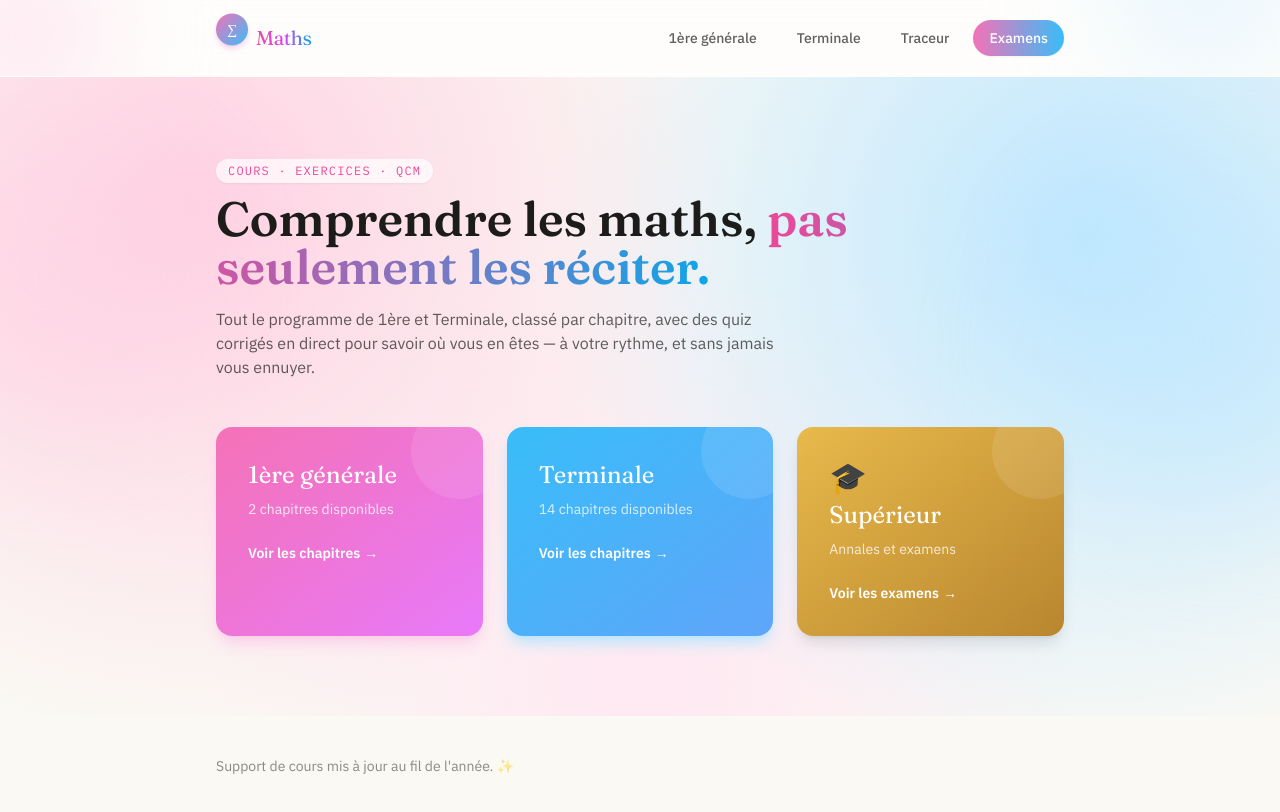
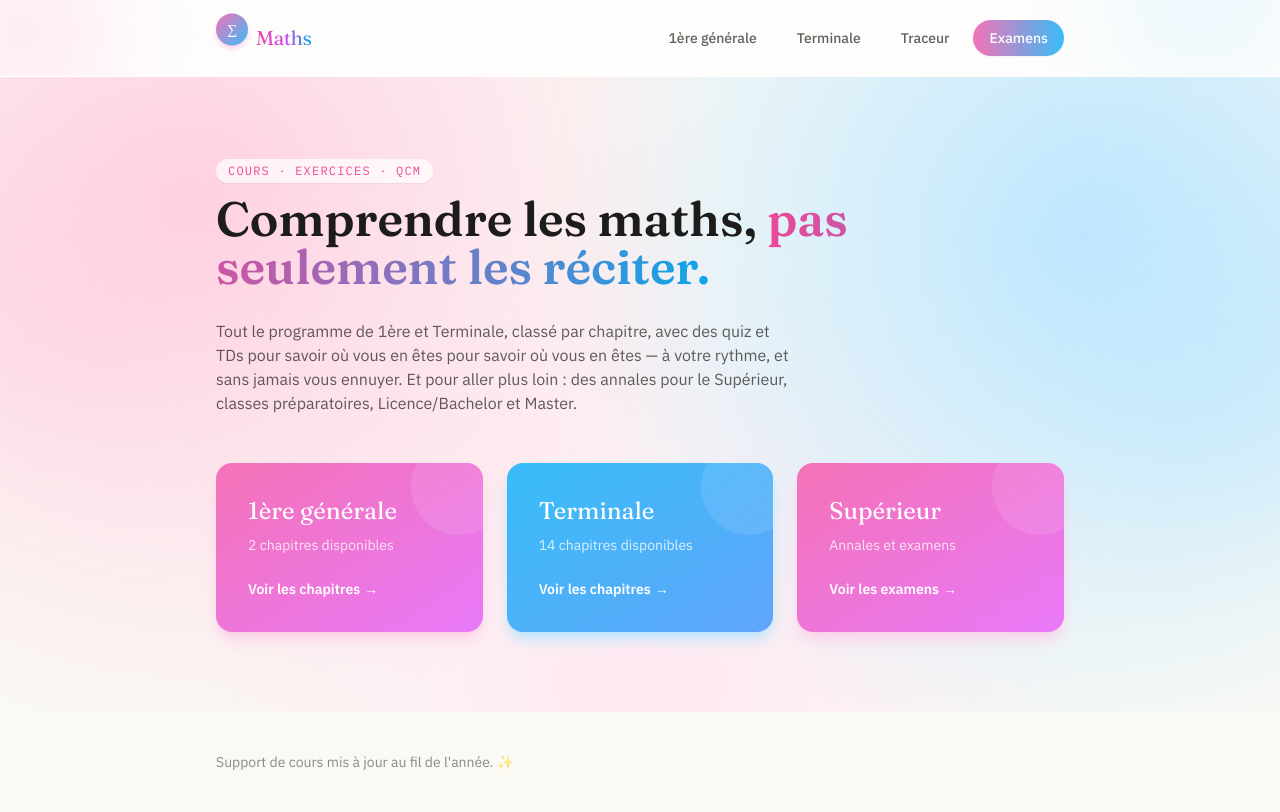
Before and after one commit to khayreddinedardouri/site-maths, a Next.js app: page / in a window 1280 px wide. Shown: the top 812 px of the page. Built offline with nearby package versions, Linux system fonts and the light colour scheme.

Commit message:
updated page main

```diff
--- a/app/page.tsx
+++ b/app/page.tsx
@@ -20,9 +20,10 @@ export default async function HomePage() {
             pas seulement les réciter.
           </span>
         </h1>
-        <p className="mt-4 max-w-xl text-ink/70">
-          Tout le programme de 1ère et Terminale, classé par chapitre, avec des quiz corrigés en
-          direct pour savoir où vous en êtes — à votre rythme, et sans jamais vous ennuyer.
+        <p className="mt-7 max-w-xl text-ink/70">
+          Tout le programme de 1ère et Terminale, classé par chapitre, avec des quiz et TDs pour savoir où vous en êtes          pour savoir où vous en êtes — à votre rythme, et sans jamais vous ennuyer.
+          Et pour aller plus loin : des annales pour le Supérieur, classes préparatoires, Licence/Bachelor et Master.
+
         </p>
 
         <div className="mt-12 grid gap-6 sm:grid-cols-3">
@@ -30,10 +31,9 @@ export default async function HomePage() {
           <NiveauCard titre="Terminale" nb={terminale.length} href="/terminale" accent="sky" />
           <NiveauCard
             titre="Supérieur"
-            icon="🎓"
             label="Annales et examens"
             href="/examens/superieur"
-            accent="gold"
+            accent="pink"
           />
         </div>
       </section>
@@ -54,14 +54,10 @@ function NiveauCard({
   label?: string;
   icon?: string;
   href: string;
-  accent: "pink" | "sky" | "gold";
+  accent: "pink" | "sky";
 }) {
   const gradient =
-    accent === "pink"
-      ? "from-pink-400 to-fuchsia-400 shadow-pink-200"
-      : accent === "sky"
-        ? "from-sky-400 to-blue-400 shadow-sky-200"
-        : "from-[#E8B94B] to-[#B9862F] shadow-[0_20px_25px_-5px_rgba(232,185,75,0.35)]";
+    accent === "pink" ? "from-pink-400 to-fuchsia-400 shadow-pink-200" : "from-sky-400 to-blue-400 shadow-sky-200";
 
   return (
     <Link
```
